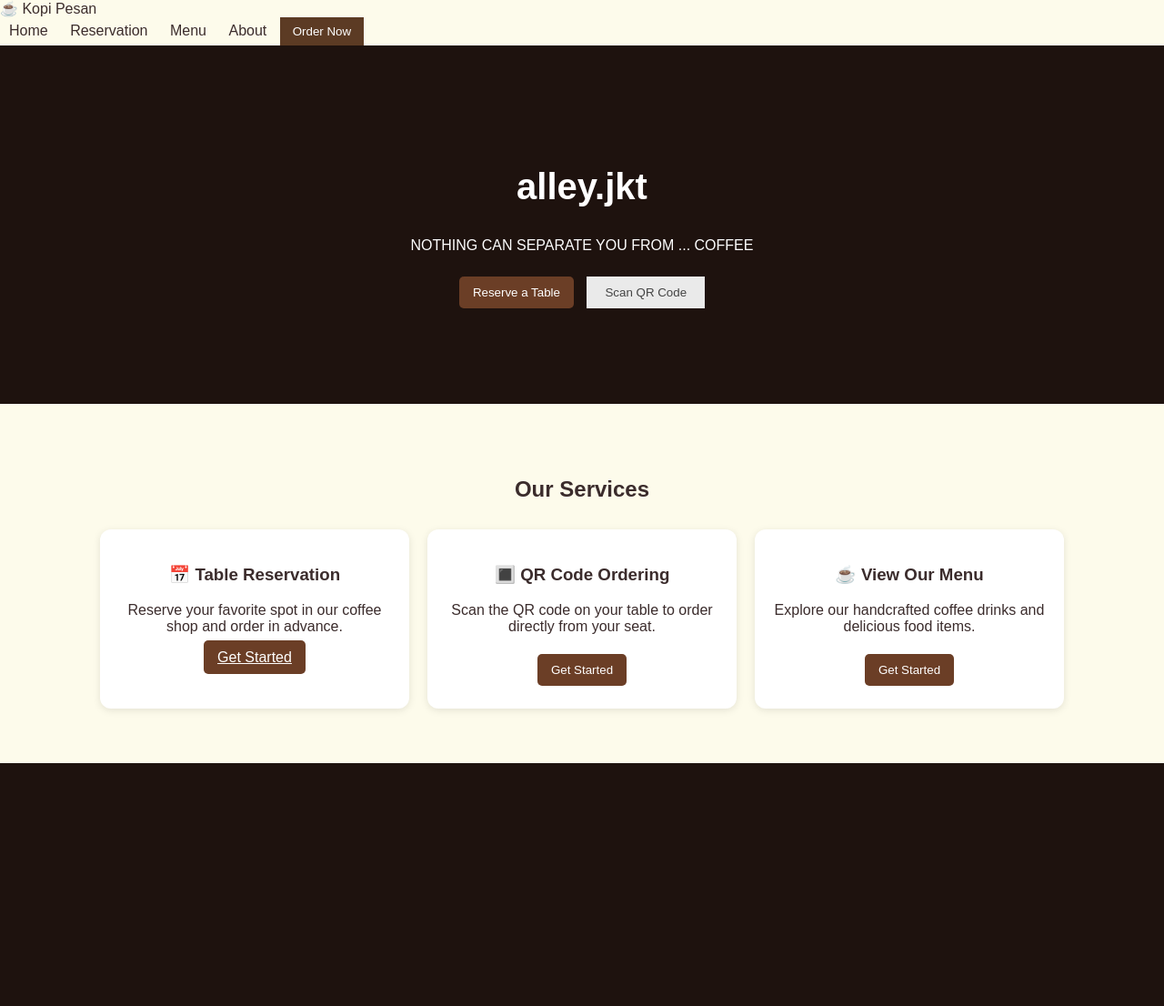
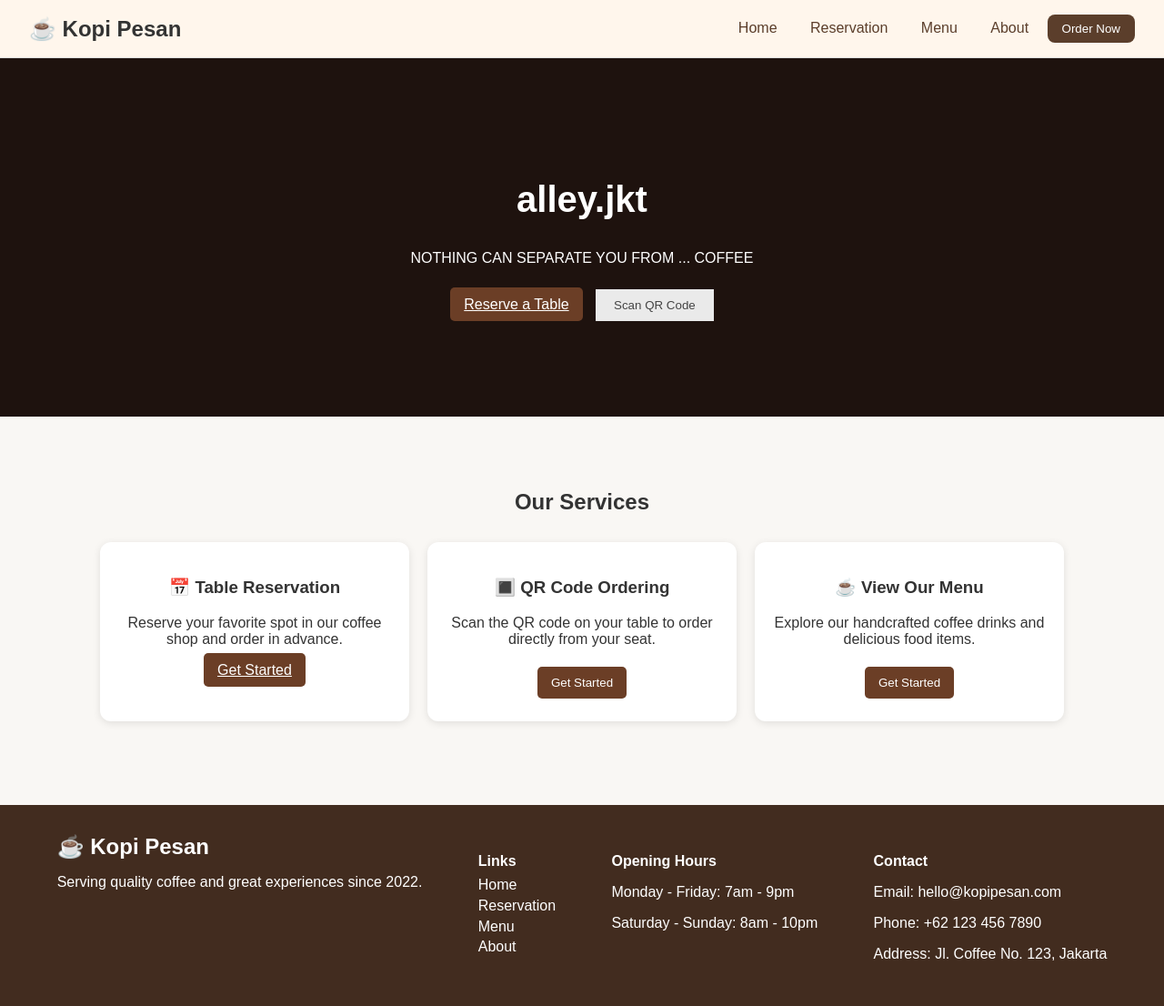
Before and after one commit to AdityaVirgi/project-alley, a PHP site: page / in a window 1280 px wide. Shown: the whole page at 91% size. Before the commit the page ends 839 px from the top, so only its background shows below. Run offline with PHP 8.4, Linux system fonts and the light colour scheme.

Commit message:
Add menu page and update styles

```diff
--- a/index.php
+++ b/index.php
@@ -7,11 +7,12 @@
     <link rel="stylesheet" href="style.css">
 </head>
 <body>
-<div class="logo">☕ Kopi Pesan</div>
+<header>
+    <div class="logo">☕ Kopi Pesan</div>
     <nav>
-      <a href="#">Home</a>
-      <a href="#">Reservation</a>
-      <a href="#">Menu</a>
+      <a href="index.php">Home</a>
+      <a href="reservation.php">Reservation</a>
+      <a href="menu.php">Menu</a>
       <a href="#">About</a>
       <button class="order-now">Order Now</button>
     </nav>
@@ -21,7 +22,7 @@
     <h1>alley.jkt</h1>
     <p>NOTHING CAN SEPARATE YOU FROM ... COFFEE</p>
     <div class="buttons">
-      <button class="btn-primary">Reserve a Table</button>
+      <a href="reservation.php" class="btn-primary">Reserve a Table</a>
       <button class="btn-secondary">Scan QR Code</button>
     </div>
   </section>
@@ -47,5 +48,30 @@
     </div>
   </section>
 
+  <footer>
+    <div class="footer-content">
+      <div class="logo">☕ Kopi Pesan</div>
+      <p>Serving quality coffee and great experiences since 2022.</p>
+    </div>
+    <div class="footer-links">
+      <h4>Links</h4>
+      <a href="index.php">Home</a>
+      <a href="reservation.php">Reservation</a>
+      <a href="menu.php">Menu</a>
+      <a href="#">About</a>
+    </div>
+    <div class="footer-hours">
+      <h4>Opening Hours</h4>
+      <p>Monday - Friday: 7am - 9pm</p>
+      <p>Saturday - Sunday: 8am - 10pm</p>
+    </div>
+    <div class="footer-contact">
+      <h4>Contact</h4>
+      <p>Email: hello@kopipesan.com</p>
+      <p>Phone: +62 123 456 7890</p>
+      <p>Address: Jl. Coffee No. 123, Jakarta</p>
+    </div>
+  </footer>
+
 </body>
 </html>
--- a/style.css
+++ b/style.css
@@ -146,4 +146,151 @@ nav a {
 .btn-primary:hover {
   background-color: #55301e;
 }
-</style>
+
+
+/* Menu Cards */
+body {
+  font-family: Arial, sans-serif;
+  margin: 0;
+  padding: 0;
+  background-color: #f9f7f4;
+  color: #333;
+}
+
+header {
+  display: flex;
+  justify-content: space-between;
+  align-items: center;
+  background-color: #fff6ec;
+  padding: 1rem 2rem;
+  box-shadow: 0 2px 5px rgba(0, 0, 0, 0.1);
+}
+
+.logo {
+  font-weight: bold;
+  font-size: 1.5rem;
+}
+
+nav a {
+  margin: 0 1rem;
+  text-decoration: none;
+  color: #5b3e2b;
+}
+
+.order-now {
+  background-color: #5b3e2b;
+  color: white;
+  padding: 0.5rem 1rem;
+  border-radius: 8px;
+  border: none;
+  cursor: pointer;
+}
+
+.menu-section {
+  padding: 2rem;
+  text-align: center;
+}
+
+.menu-filters {
+  margin: 1rem 0;
+}
+
+.filter-btn {
+  margin: 0.2rem;
+  padding: 0.5rem 1rem;
+  border: 1px solid #ccc;
+  background-color: #eee;
+  cursor: pointer;
+  border-radius: 5px;
+}
+
+.menu-items {
+  display: flex;
+  flex-wrap: wrap;
+  justify-content: center;
+  gap: 2rem;
+  margin-top: 2rem;
+}
+
+.menu-card {
+  width: 280px;
+  background-color: white;
+  border-radius: 12px;
+  box-shadow: 0 4px 12px rgba(0, 0, 0, 0.1);
+  overflow: hidden;
+  display: flex;
+  flex-direction: column;
+  align-items: center;
+  padding: 1rem;
+}
+
+.menu-card img {
+  width: 100%;
+  height: 180px;
+  object-fit: cover;
+  border-radius: 8px;
+}
+
+.menu-info {
+  text-align: center;
+}
+
+.menu-info h3 {
+  margin: 0.5rem 0;
+}
+
+.menu-info p {
+  margin: 0.3rem 0;
+}
+
+.price {
+  font-weight: bold;
+  color: #333;
+}
+
+.quantity-control {
+  display: flex;
+  gap: 0.5rem;
+  justify-content: center;
+  align-items: center;
+  margin: 0.5rem 0;
+}
+
+.quantity-control button {
+  padding: 0.2rem 0.6rem;
+  border-radius: 4px;
+  background-color: #ddd;
+  border: none;
+  cursor: pointer;
+}
+
+.add-to-cart {
+  background-color: #5b3e2b;
+  color: white;
+  padding: 0.5rem 1rem;
+  border-radius: 8px;
+  border: none;
+  cursor: pointer;
+  margin-top: 0.5rem;
+}
+
+footer {
+  background-color: #422c1f;
+  color: white;
+  display: flex;
+  justify-content: space-around;
+  flex-wrap: wrap;
+  padding: 2rem;
+  margin-top: 2rem;
+}
+
+footer h4 {
+  margin-bottom: 0.5rem;
+}
+
+footer a {
+  color: white;
+  display: block;
+  margin-bottom: 0.3rem;
+  text-decoration: none;
+}
```
Also changed, not shown: menu.php (added, +110 -0 lines), reservation.php (+25 -1 lines).
